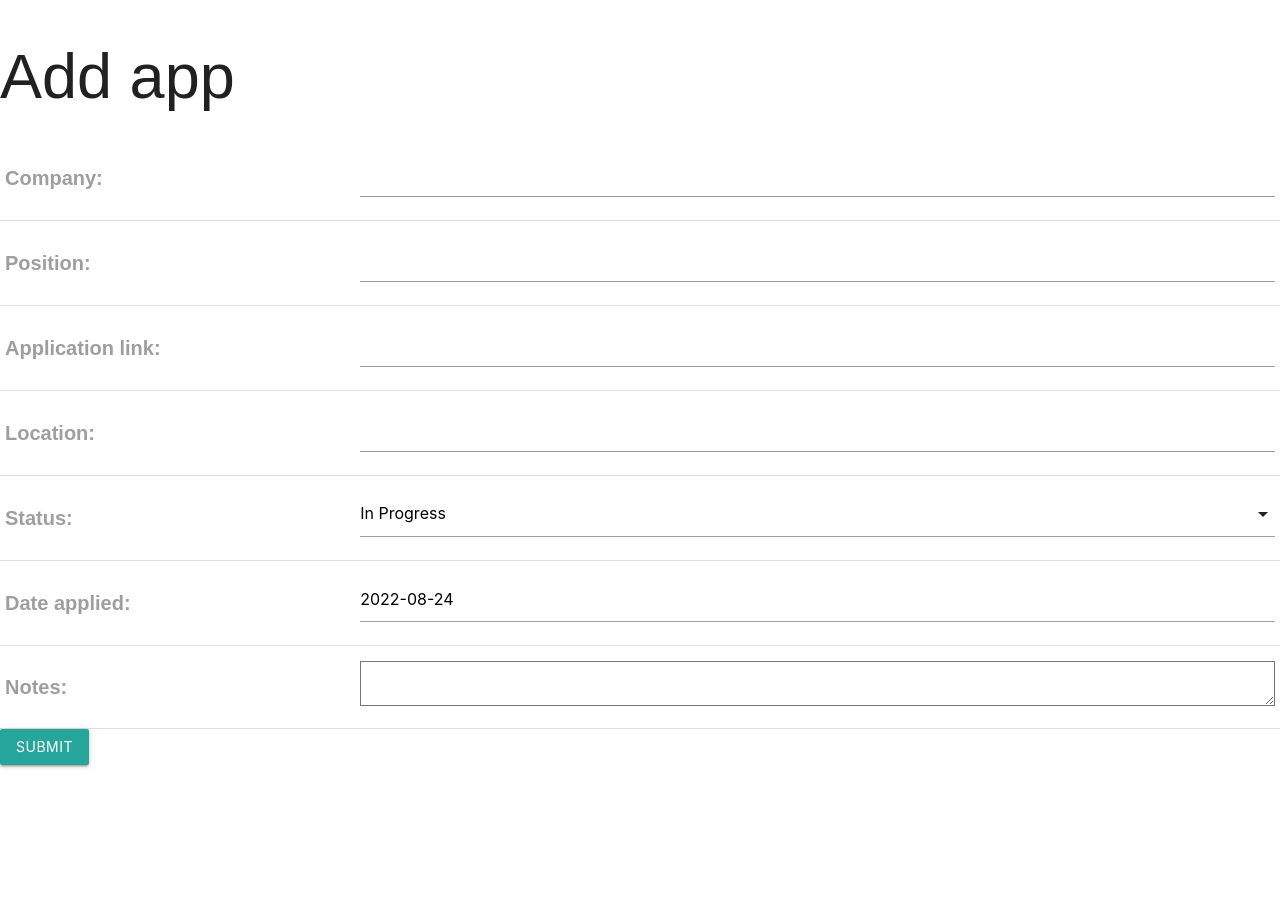
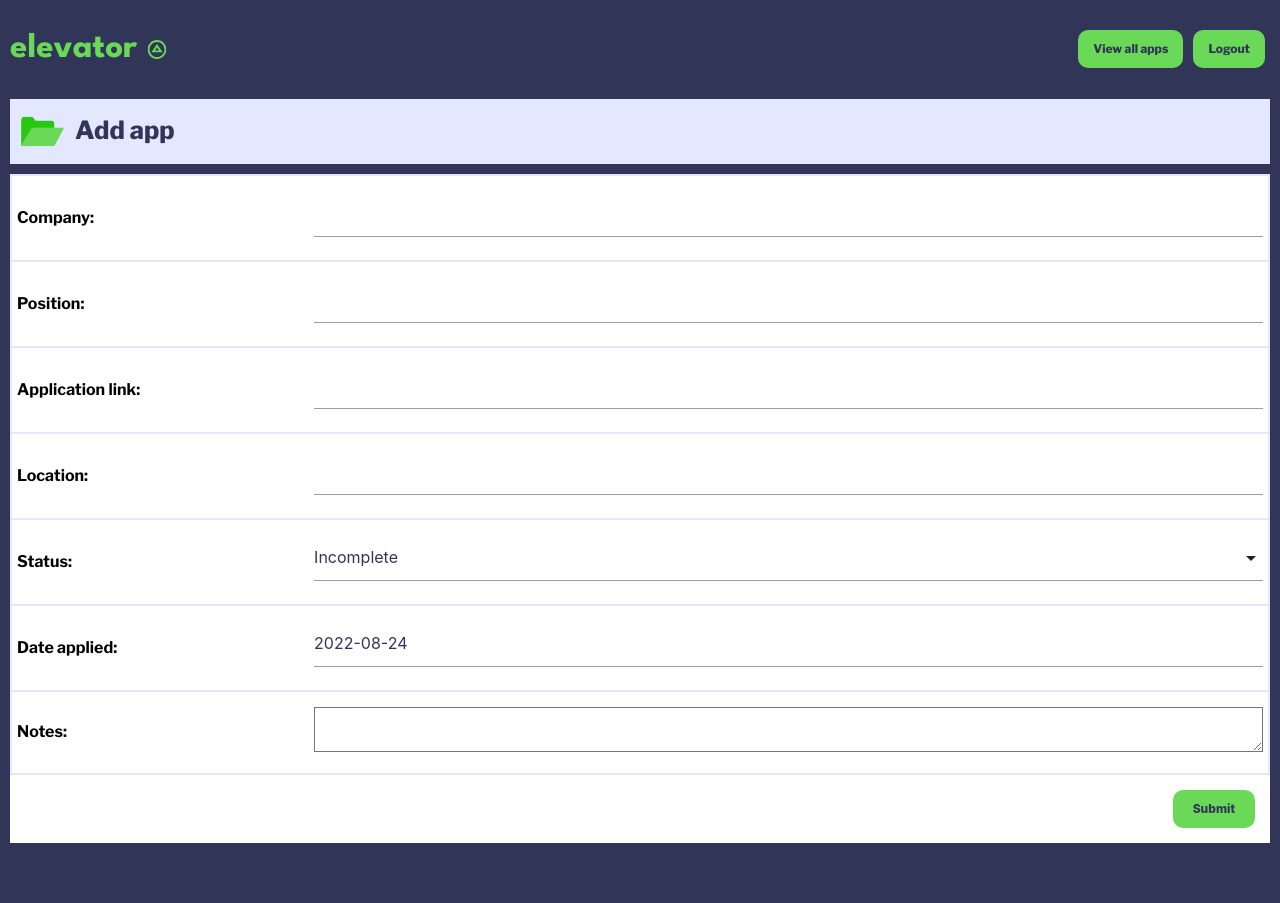
Before and after one commit to lancechincodes/elevator, a Django app: page /applications/create/ in a window 1280 px wide. Run offline with Django 4.2, Linux system fonts and the light colour scheme; the visitor is signed in with stand-in values (Sample User, id 1); some libraries are stand-ins or nearby versions.

Commit message:
Finish styling for add/edit form page

```diff
--- a/main_app/models.py
+++ b/main_app/models.py
@@ -3,13 +3,13 @@ from django.urls import reverse
 from django.contrib.auth.models import User
 
 # Create your models here.
-IN_PROGRESS = 'IP'
+INCOMPLETE = 'IC'
 APPLIED = 'A'
 INTERVIEWED = 'I'
 OFFERED = 'O'
 REJECTED = 'R'
 STATUS_CHOICES = [
-    (IN_PROGRESS, 'In Progress'),
+    (INCOMPLETE, 'Incomplete'),
     (APPLIED, 'Applied'),
     (INTERVIEWED, 'Interviewed'),
     (OFFERED, 'Offered'),
--- a/main_app/static/styles/application_form.css
+++ b/main_app/static/styles/application_form.css
@@ -1,4 +1,129 @@
+* {
+    color: #313659;
+    font-family: 'Libre Franklin', sans-serif;
+}
+
+
+.form-page {
+    background: #313659;
+    height: 100vh;
+    overflow: hidden;
+}
+
+.header {
+    display: flex;
+    margin: 30px 10px;
+    align-items: center;
+    justify-content: space-between;
+}
+
+.logo-div {
+    display: flex;
+}
+
+.title {
+    color: #69D957;
+    font-family: 'League Spartan', 'sans-serif';
+    font-weight: 700;
+    font-size: 35px;
+    margin: 0;
+}
+
+.logo {
+    width: 40px;
+    padding: 0 10px;
+}
+
+.info-div {
+    margin: 10px 40px;
+}
+
+.top-btns {
+    display: flex;
+}
+
+.top-btn {
+    color: #313659;
+    background-color: #69D957;
+    border: none;
+    font-size: 12px;
+    margin: 0 5px;
+    font-weight: 800;
+    padding: 10px 15px;
+    border-radius: 10px;
+}
+
+.p-btn {
+    margin: 0;
+    text-align: center;
+}
+
+.top-bar {
+    background: #E3E8FF;
+    display: flex;
+    align-items: center;
+    margin: 10px;
+}
+
+.folder-icon {
+    width: 45px;
+    margin: 10px;
+}
+
+.top-title {
+    margin: 10px 0px;
+    font-size: 25px;
+    font-weight: 800;
+}
+
+form {
+    margin: 10px;
+    background: white;
+}
+
 label {
-    font-size: 20px;
-    text-align: left;
+    font-family: 'Libre Franklin', sans-serif;
+    color: black;
+    font-size: 16px;
 }
+
+input {
+    font-size: 16px;
+}
+
+tr {
+    border: 2px solid #E3E8FF;
+}
+
+.datepicker-date-display {
+    background: #313659;
+}
+
+.btn-flat {
+    color: #313659;
+}
+
+.date-text {
+    color: white;
+}
+
+li span {
+    color: #313659;
+}
+
+.button-div {
+    display: flex;
+    justify-content: right;
+}
+
+.submit-btn {
+    color: #313659;
+    background-color: #69D957;
+    border: none;
+    font-size: 12px;
+    margin: 0 5px;
+    font-weight: 800;
+    padding: 12px 20px;
+    border-radius: 10px;
+    margin: 15px;
+}
--- a/main_app/static/styles/index.css
+++ b/main_app/static/styles/index.css
@@ -6,7 +6,7 @@
 .index-page {
     background: #313659;
     height: 100vh;
-    overflow: hidden;
+    overflow-x: hidden;
 }
 
 .header {
--- a/main_app/templates/main_app/application_form.html
+++ b/main_app/templates/main_app/application_form.html
@@ -6,12 +6,35 @@
 {% endblock %}
 
 {% block content %}
+
+<div class="form-page">
+  <div class="header">
+    <div class="logo-div">
+        <h1 class="title">elevator</h1>
+        <img class="logo" src="{% static 'images/logo.svg' %}" alt="Elevator Logo"/>
+    </div>
+    <div class="top-btns">
+        <div class="top-btn">
+            <a href="{% url 'applications_index' %}">
+                <p class="p-btn">View all apps</p>
+            </a>
+        </div>
+        <div class="top-btn">
+            <a href="{% url 'logout' %}">
+                <p class="p-btn">Logout</p>
+            </a>
+        </div>
+    </div>
+  </div>
   <!-- object will be set to None in CreateView -->
+  <div class="top-bar">
+    <img class="folder-icon" src="{% static 'images/folder.svg' %}" alt="Folder Icon"/>
     {% if object %}
-<h1>Edit app</h1>
+    <h3 class="top-title">Edit app</h3>
     {% else %}
-<h1>Add app</h1>
+    <h3 class="top-title">Add app</h3>
     {% endif %}
+  </div>
 
   <!-- empty action makes the form post to the same url to display it -->
   <form action="" method="POST">
@@ -21,8 +44,11 @@
           <!-- Render the inputs inside of <tr>s and <td>s -->
           {{ form.as_table }}
       </table>
-    <input type="submit" value="Submit" class="btn"/>
+      <div class="button-div">
+        <button type="submit" value="Submit" class="submit-btn">Submit</button>
+      </div>
   </form>
+</div>
 
 <script>
   const dateEl = document.getElementById('id_date_applied');
```
Lines whose indentation alone changed are shown as unchanged.
